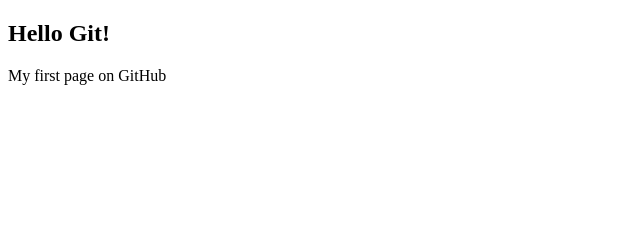
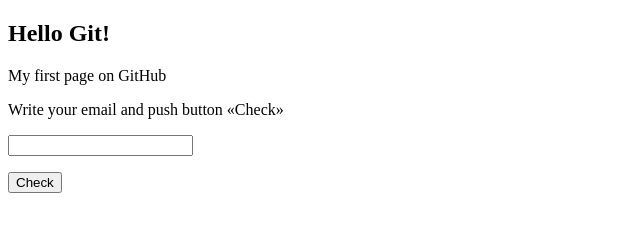
Before and after one commit to ElenaBerestneva/ElenaBerestneva, a website: page index.html in a window 1280 px wide. Shown: the whole page, without its empty margins (0-640 px from the left). Drawn offline with Linux system fonts and the light colour scheme.

Commit message:
add button and textbox

```diff
--- a/index.html
+++ b/index.html
@@ -1,5 +1,22 @@
 <!DOCTYPE HTML>
 <html>
+<script>
+function GO() {
+ alert('Congratulations')}
+
+function isEmail() {
+    var str = document.getElementById("email").value;
+    var status = document.getElementById("status");
+    var re = /^[^\s()<>@,;:\/]+@\w[\w\.-]+\.[a-z]{2,}$/i;
+    if (re.test(str)) status = (GO());
+      else status.innerHTML = "wrong email";
+    if(isEmpty(str)) status.innerHTML = "empty";
+   }
+   function isEmpty(str){
+    return (str == null) || (str.length == 0);
+   }
+ </script>
+
 <title> Hello GitHub </title>
 <head>
   <!-- Тег meta для указания кодировки -->
@@ -10,6 +27,12 @@
 <body>
  <p> My first page on GitHub </p>
 
+    <p>Write your email and push button &laquo;Check&raquo;</p>
+   <p><input type="text" id="email"> <span id="status"></span></p>
+   <p><input type="button" value="Check" onclick="isEmail()"></p>
+
+
+
 
 </body>
 
```
